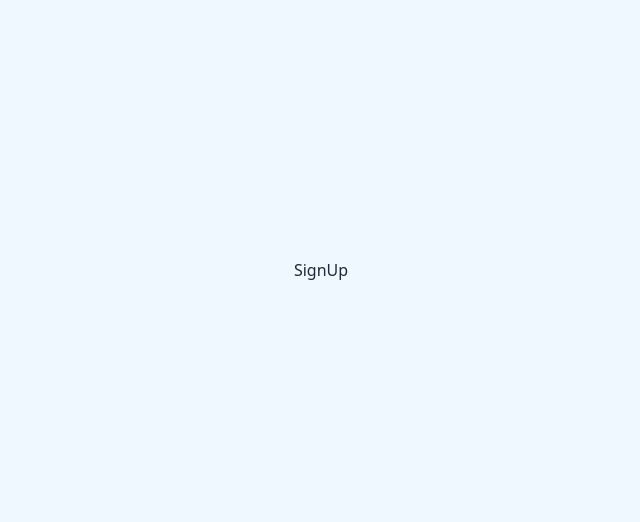
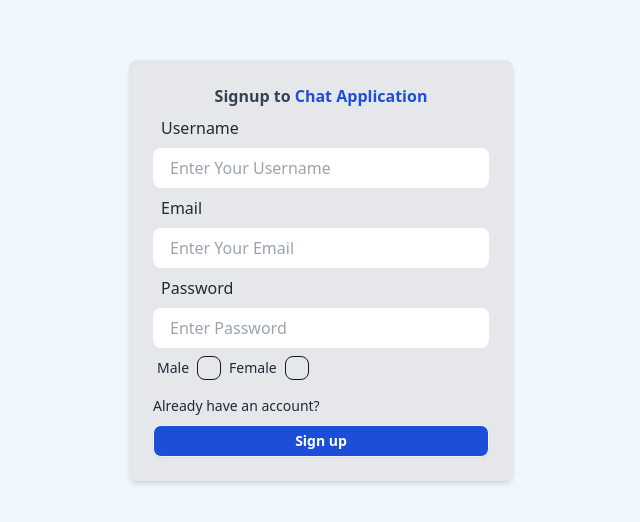
Before and after one commit to chetanpatle17/Chat-Application, a React (Vite) app in the folder frontend/: page /signup in a window 1280 px wide. Shown: the part 130-652 px from the top of the page, without its empty margins (319-959 px from the left). Built offline with nearby package versions, Linux system fonts and the light colour scheme.

Commit message:
Signup page UI

```diff
--- /dev/null
+++ b/frontend/src/component/GenderCheckbox.jsx
@@ -0,0 +1,23 @@
+import React from 'react'
+
+const GenderCheckbox = () => {
+  return (
+    <div className="flex">
+        <div className="form-control">
+            <label className="label gap-2 cursor-pointer">
+                <span className='label-text'>Male</span>
+                <input type="checkbox" className="checkbox border-slate-900" />
+            </label>
+        </div>
+
+        <div className="form-control">
+            <label className="label gap-2 cursor-pointer">
+                <span className='label-text'>Female</span>
+                <input type="checkbox" className="checkbox border-slate-900" />
+            </label>
+        </div>
+    </div>
+  )
+}
+
+export default GenderCheckbox
--- a/frontend/src/pages/SignUp.jsx
+++ b/frontend/src/pages/SignUp.jsx
@@ -1,8 +1,51 @@
 import React from 'react'
+import GenderCheckbox from '../component/GenderCheckbox'
+import { Link } from 'react-router-dom'
 
 const SignUp = () => {
   return (
-    <div>SignUp</div>
+    <div className = "flex flex-col items-center justify-center min-w-96 mx-auto">
+      <div className="w-full p-6 rounded-lg shadow-md bg-gray-200">
+      <h1 className="text-3x1 font-semibold text-center text-slate-700">Signup to
+            <span className='text-blue-700'> Chat Application</span>
+            </h1>
+            <form>
+            <div>
+                    <label className="label p-2">
+                        <span
+                        className="text-base label-text">Username</span>
+                    </label>
+                    <input type="text"
+                    placeholder="Enter Your Username"
+                    className="w-full input input bordered h-10"/>
+                </div>
+                <div>
+                    <label className="label p-2">
+                        <span
+                        className="text-base label-text">Email</span>
+                    </label>
+                    <input type="email"
+                    placeholder="Enter Your Email"
+                    className="w-full input input bordered h-10"/>
+                </div>
+                <div>
+                    <label className="label p-2">
+                        <span
+                        className="text-base label-text">Password</span>
+                    </label>
+                    <input type="text"
+                    placeholder="Enter Password"
+                    className="w-full input input bordered h-10"/>
+                </div>
+                <GenderCheckbox/>
+
+                <Link to={"/login"} className="text-sm hover:underline hover:text-blue-600 mt-2 inline-block">Already have an account?</Link>
+                <div>
+                    <button className="btn btn-block btn-sm mt-2 bg-blue-700 font-bold text-white">Sign up</button>
+                </div>
+            </form>
+      </div>
+      </div>
   )
 }
 
```
